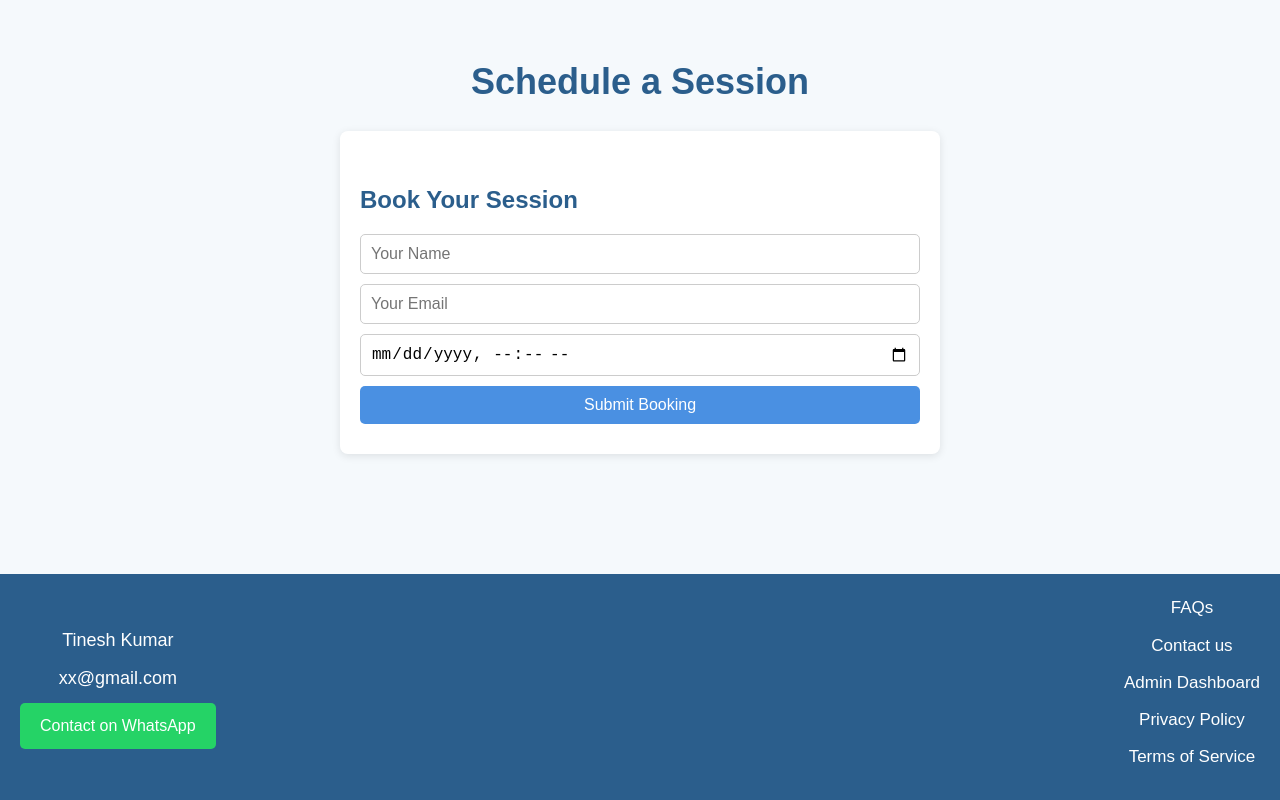
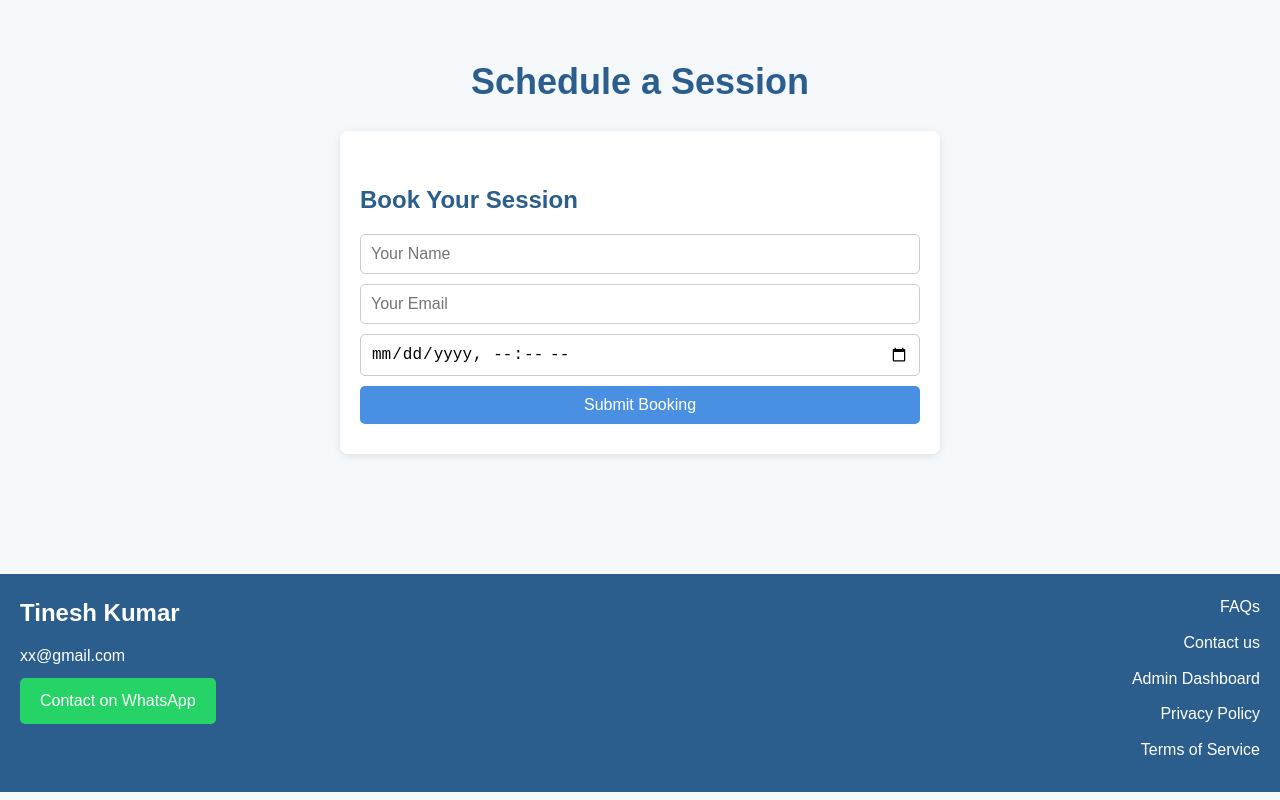
Before and after one commit to AlmaAlwyn/booking-website, a plain HTML site: page index.html in a window 1280 px wide. Shown: the part 2122-2922 px from the top of the page. Drawn offline with Linux system fonts and the light colour scheme; no server answers.

Commit message:
Update index.html

```diff
--- a/index.html
+++ b/index.html
@@ -307,7 +307,7 @@
             padding: 20px;
             display: flex;
             justify-content: space-between;
-            align-items: center;
+            align-items: flex-start;
             flex-wrap: wrap;
             gap: 20px;
             margin-top: 40px;
@@ -315,23 +315,29 @@
         }
 
         footer .left {
-            text-align: center;
+            text-align: left;
+        }
+
+        footer .left .name {
+            font-size: 24px;
+            font-weight: bold;
+            margin-bottom: 10px;
         }
 
         footer .left p {
-            font-size: 18px;
+            font-size: 16px;
             margin-bottom: 10px;
         }
 
         footer .right {
-            text-align: center;
+            text-align: right;
         }
 
         footer .right a {
             display: block;
             text-decoration: none;
             color: #fff;
-            font-size: 17px;
+            font-size: 16px;
             margin-bottom: 10px;
             transition: color 0.3s;
         }
@@ -373,6 +379,10 @@
             footer .left, footer .right {
                 text-align: center;
                 width: 100%;
+            }
+
+            footer .left .name {
+                font-size: 20px;
             }
         }
     </style>
@@ -437,16 +447,16 @@
 
     <footer>
         <div class="left">
-            <p>Tinesh Kumar</p>
+            <p class="name">Tinesh Kumar</p>
             <p>xx@gmail.com</p>
             <a href="https://wa.me/+1234567890?text=Hi,%20I'd%20like%20to%20book%20a%20session" class="whatsapp-button">Contact on WhatsApp</a>
         </div>
         <div class="right">
-            <a href="#faq">FAQs</a>
-            <a href="#contact">Contact us</a>
+            <a href="faqs.html">FAQs</a>
+            <a href="contact.html">Contact us</a>
             <a href="admin.html">Admin Dashboard</a>
-            <a href="#privacy">Privacy Policy</a>
-            <a href="#terms">Terms of Service</a>
+            <a href="privacy.html">Privacy Policy</a>
+            <a href="terms.html">Terms of Service</a>
         </div>
     </footer>
 
```
